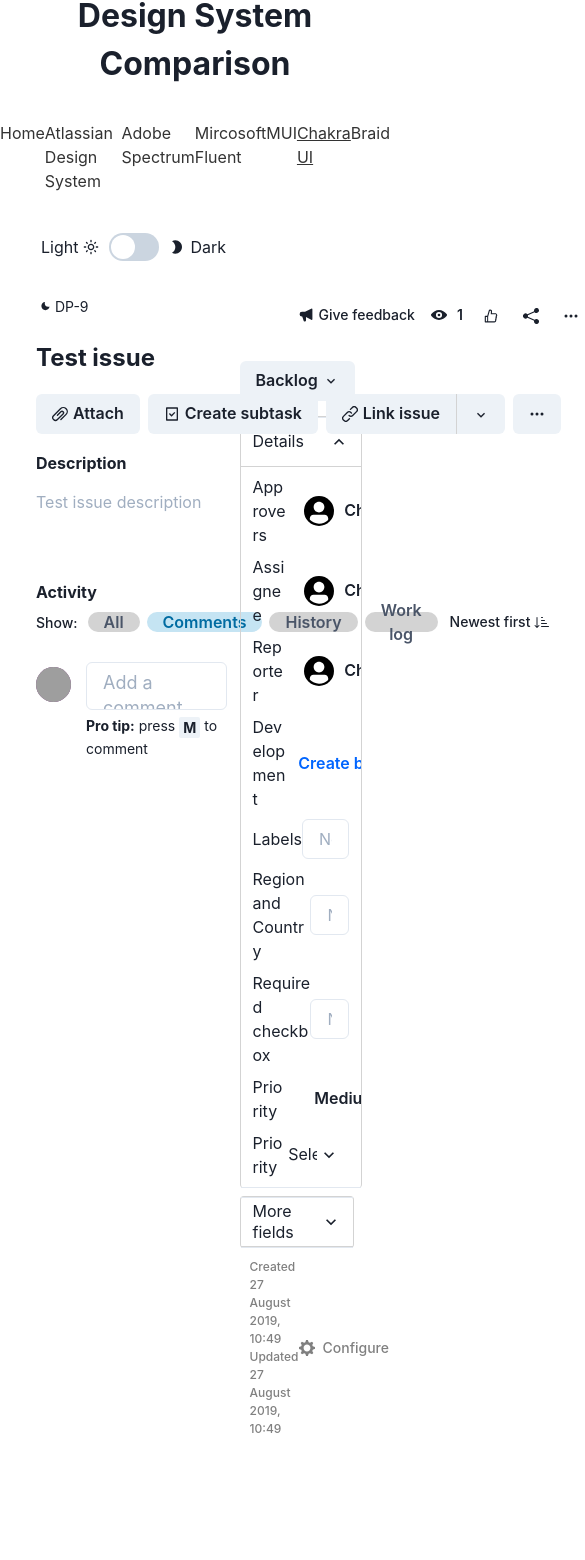
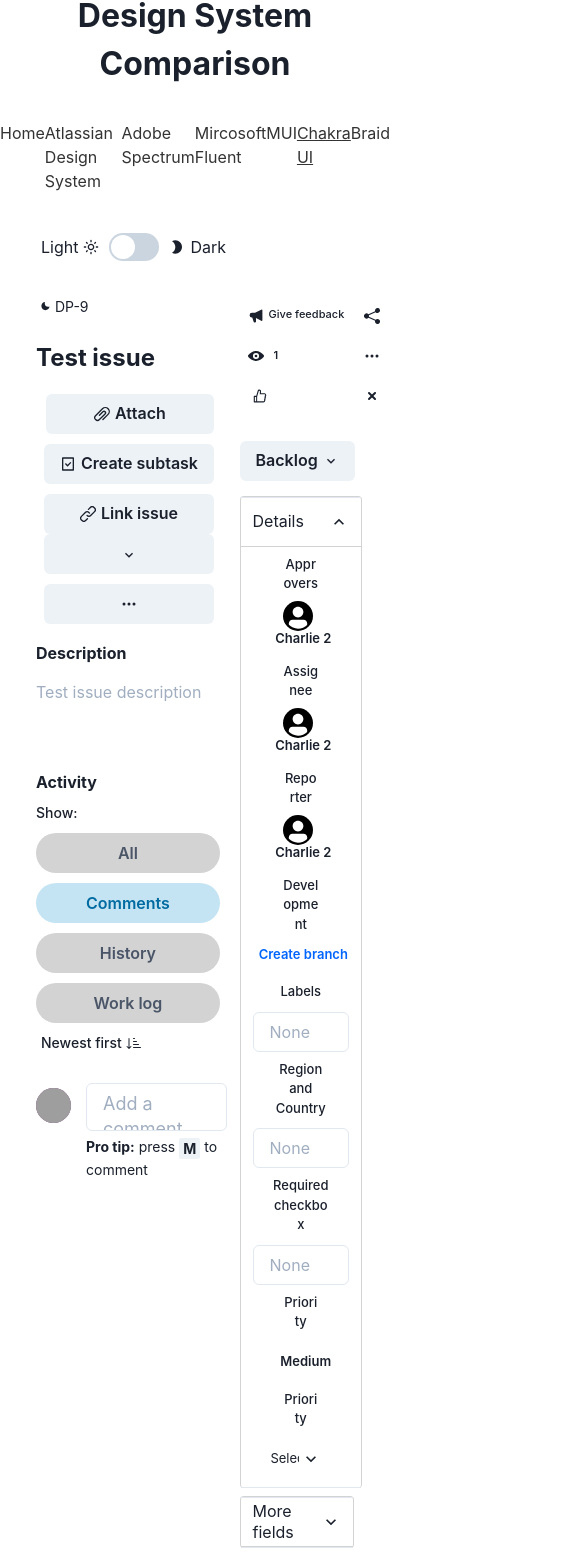
Before and after one commit to ArtOfFeed/design_systems_compare, a React (Create React App) app: page /chakra in a window 390 px wide. Shown: the top 1560 px of the page, 585 px wide, since content can reach past the window. Before the commit the page ends 1468 px from the top, so only its background shows below. Built offline with nearby package versions, Linux system fonts and the light colour scheme; grey boxes are pictures that could not be loaded; what @fluentui/react would draw is missing.

Commit message:
Responsiveness has been added

```diff
--- a/src/issue-view/Chakra/components/Actions.js
+++ b/src/issue-view/Chakra/components/Actions.js
@@ -1,6 +1,6 @@
 import React from 'react';
 
-import { Flex, Input, Button, ButtonGroup, Box, Menu, MenuButton, MenuList, MenuItem, Text } from '@chakra-ui/react';
+import { Flex, Input, Button, ButtonGroup, Box, Menu, MenuButton, MenuList, MenuItem, Text, Center } from '@chakra-ui/react';
 import { AttachmentIcon, LinkIcon, ChevronDownIcon, AddIcon } from '@chakra-ui/icons';
 import { BsThreeDots } from 'react-icons/bs';
 import { RiTaskLine } from 'react-icons/ri';
@@ -10,30 +10,28 @@
 const Actions = () => {
     return (
         <Flex alignItems="center">
-            <ButtonGroup>
-                <Button>
+            <ButtonGroup flexDirection={{sm: "column", md: "column", lg: "row"}}>
+                <Button mb={{sm: "10px", md: "10px"}} ml={{sm: "10px", md: "10px", lg: "0"}}>
                     <Input type="file" id="attach" display="none"></Input>
                     <AttachmentIcon />
                     <Box as="label" htmlFor="attach" pl="5px" cursor="pointer">Attach</Box>
                 </Button>
-                <Button>
+                <Button mb={{sm: "10px", md: "10px"}}>
                     <RiTaskLine />
                     <Box as="span" pl="5px">Create subtask</Box>
                 </Button>
-                <Button borderRightRadius="0" borderRight="1px solid lightgray">
+                <Button borderRightRadius={{lg: "0"}} borderRight={{sm: 0, md: 0, lg: "1px solid lightgray"}}>
                     <LinkIcon />
                     <Box as="span" pl="5px">Link issue</Box>
                 </Button>
                 <Menu>
-                    <MenuButton ml="0 !important" borderLeftRadius="0" as={Button} >
+                    <MenuButton ml={{lg: "0 !important"}} borderLeftRadius={{lg: "0"}} as={Button} mb={{sm: "10px", md: "10px"}}>
                         <ChevronDownIcon />
                     </MenuButton>
                     <MenuList>
                         <MenuItem>
-                            {/* <Flex alignItems="center"> */}
-                                <CgNotes />
-                                <Text pl="8px" fontWeight="medium" fontSize="14px">Link Confluence page</Text>
-                            {/* </Flex> */}
+                            <CgNotes />
+                            <Text pl="8px" fontWeight="medium" fontSize="14px">Link Confluence page</Text>
                         </MenuItem>
                         <MenuItem>
                             <Flex alignItems="center">
@@ -44,8 +42,10 @@
                     </MenuList>
                 </Menu>
                 <Menu>
-                    <MenuButton as={Button} >
-                        <BsThreeDots />
+                    <MenuButton as={Button}>
+                        <Center>
+                            <BsThreeDots />
+                        </Center>
                     </MenuButton>
                     <MenuList>
                         <MenuItem>
--- a/src/issue-view/Chakra/components/Activity.js
+++ b/src/issue-view/Chakra/components/Activity.js
@@ -14,16 +14,16 @@
             </Box>
             <Box mt="10px" w="100%">
                 <Tabs variant="soft-rounded" colorScheme="telegram" display="flex" alignItems="center" flexDirection="column" w="100%" defaultIndex={1}>
-                    <TabList h="20px" display="flex" w="100%">
-                        <Box display="flex" justifyContent="space-between">
-                            <Box as="span" mr="10px" fontWeight="medium">Show:</Box>
-                            <Tab bg="lightgray" mr="7px">All</Tab>
-                            <Tab bg="lightgray" mr="7px">Comments</Tab>
-                            <Tab bg="lightgray" mr="7px">History</Tab>
-                            <Tab bg="lightgray" mr="7px">Work log</Tab>
+                    <TabList w="100%" display="flex" h={{sm: "100%", md: "100%", lg: "20px"}} flexDirection={{sm: "column", md: "column", lg: "row"}}>
+                        <Box display="flex" justifyContent="space-between" flexDirection={{sm: "column", md: "column", lg: "row"}}>
+                            <Box as="span" mr="10px" fontWeight="medium" mb={{sm: "10px", md: "10px", lg: 0}}>Show:</Box>
+                            <Tab bg="lightgray" mr="7px" mb={{sm: "10px", md: "10px", lg: 0}}>All</Tab>
+                            <Tab bg="lightgray" mr="7px" mb={{sm: "10px", md: "10px", lg: 0}}>Comments</Tab>
+                            <Tab bg="lightgray" mr="7px" mb={{sm: "10px", md: "10px", lg: 0}}>History</Tab>
+                            <Tab bg="lightgray" mr="7px" mb={{sm: "10px", md: "10px", lg: 0}}>Work log</Tab>
                         </Box>
                         <Spacer />
-                        <Box display="flex" alignItems="center">
+                        <Flex alignItems="center">
                             <IconButton
                                 variant="ghost"
                                 colorScheme="gray"
@@ -37,7 +37,7 @@
                                     </Flex>
                                 }
                             />
-                        </Box>
+                        </Flex>
                     </TabList>
                     <TabPanels>
                         <TabPanel p="0">
--- a/src/issue-view/Chakra/components/Details.js
+++ b/src/issue-view/Chakra/components/Details.js
@@ -24,120 +24,120 @@
                         </Heading>
                         <AccordionPanel p="8px 12px">
                             <VStack>
-                                <Flex w="100%" alignItems="center">
-                                    <Text w="37%">Approvers</Text>
+                                <Flex w="100%" alignItems="center" flexDirection={{sm: "column", md: "row"}} mb={{sm: "10px", md: "0"}}>
+                                    <Text w="37%" textAlign={{sm: "center", md: "left"}} fontSize={{sm: "13px"}} fontWeight={{sm: "medium"}} mb={{sm: "10px"}}>Approvers</Text>
                                     <Menu>
                                         <MenuButton w="63%" as={Button} bg="inherit">
-                                            <Flex alignItems="center" flexDirection="flex-start">
+                                            <Flex alignItems="center" flexDirection={{sm: "column", md: "row"}}>
                                                 <Avatar w="30px" h="30px" mr="5px" bg="black" />
-                                                <Box as="span" pl="5px">Charlie 2</Box>
+                                                <Box as="span" pl="5px" fontSize={{sm: '13px'}}>Charlie 2</Box>
                                             </Flex>
                                         </MenuButton>
                                         <MenuList>
                                             <MenuItem>
-                                                <Flex alignItems="center" flexDirection="flex-start">
+                                                <Flex alignItems="center" flexDirection={{sm: "column", md: "row"}}>
                                                     <Avatar w="30px" h="30px" mr="5px" bg="blue" />
-                                                    <Box as="span" pl="5px">Charlie 1</Box>
+                                                    <Box as="span" pl="5px" fontSize={{sm: "13px"}}>Charlie 1</Box>
                                                 </Flex>
                                             </MenuItem>
                                             <MenuItem>
-                                                <Flex alignItems="center" flexDirection="flex-start">
+                                                <Flex alignItems="center" flexDirection={{sm: "column", md: "row"}}>
                                                     <Avatar w="30px" h="30px" mr="5px" bg="green" />
-                                                    <Box as="span" pl="5px">Charlie 3</Box>
+                                                    <Box as="span" pl="5px" fontSize={{sm: "13px"}}>Charlie 3</Box>
                                                 </Flex>
                                             </MenuItem>
                                         </MenuList>
                                     </Menu>
                                 </Flex>
-                                <Flex w="100%" alignItems="center">
-                                    <Text w="37%">Assignee</Text>
+                                <Flex w="100%" alignItems="center" flexDirection={{sm: "column", md: "row"}} mb={{sm: "10px !important", md: "0"}}>
+                                    <Text w="37%" textAlign={{sm: "center", md: "left"}} fontSize={{sm: "13px"}} fontWeight={{sm: "medium"}} mb={{sm: "10px"}}>Assignee</Text>
                                     <Menu>
                                         <MenuButton w="63%" as={Button} bg="inherit">
-                                            <Flex alignItems="center" flexDirection="flex-start">
+                                            <Flex alignItems="center" flexDirection={{sm: "column", md: "row"}}>
                                                 <Avatar w="30px" h="30px" mr="5px" bg="black" />
-                                                <Box as="span" pl="5px">Charlie 2</Box>
+                                                <Box as="span" pl="5px" fontSize={{sm: "13px"}}>Charlie 2</Box>
                                             </Flex>
                                         </MenuButton>
                                         <MenuList>
                                             <MenuItem>
-                                                <Flex alignItems="center" flexDirection="flex-start">
+                                                <Flex alignItems="center" flexDirection={{sm: "column", md: "row"}}>
                                                     <Avatar w="30px" h="30px" mr="5px" bg="blue" />
-                                                    <Box as="span" pl="5px">Charlie 1</Box>
+                                                    <Box as="span" pl="5px" fontSize={{sm: "13px"}}>Charlie 1</Box>
                                                 </Flex>
                                             </MenuItem>
                                             <MenuItem>
-                                                <Flex alignItems="center" flexDirection="flex-start">
+                                                <Flex alignItems="center" flexDirection={{sm: "column", md: "row"}}>
                                                     <Avatar w="30px" h="30px" mr="5px" bg="green" />
-                                                    <Box as="span" pl="5px">Charlie 3</Box>
+                                                    <Box as="span" pl="5px" fontSize={{sm: "13px"}}>Charlie 3</Box>
                                                 </Flex>
                                             </MenuItem>
                                         </MenuList>
                                     </Menu>
                                 </Flex>
-                                <Flex w="100%" alignItems="center">
-                                <Text w="37%">Reporter</Text>
+                                <Flex w="100%" alignItems="center" flexDirection={{sm: "column", md: "row"}} mb={{sm: "10px !important", md: "0"}}>
+                                    <Text w="37%" textAlign={{sm: "center", md: "left"}} fontSize={{sm: "13px"}} fontWeight={{sm: "medium"}} mb={{sm: "10px"}}>Reporter</Text>
                                     <Menu>
                                         <MenuButton w="63%" as={Button} bg="inherit">
-                                            <Flex alignItems="center" flexDirection="flex-start">
+                                            <Flex alignItems="center" flexDirection={{sm: "column", md: "row"}}>
                                                 <Avatar w="30px" h="30px" mr="5px" bg="black" />
-                                                <Box as="span" pl="5px">Charlie 2</Box>
+                                                <Box as="span" pl="5px" fontSize={{sm: "13px"}}>Charlie 2</Box>
                                             </Flex>
                                         </MenuButton>
                                         <MenuList>
                                             <MenuItem>
-                                                <Flex alignItems="center" flexDirection="flex-start">
+                                                <Flex alignItems="center" flexDirection={{sm: "column", md: "row"}}>
                                                     <Avatar w="30px" h="30px" mr="5px" bg="blue" />
-                                                    <Box as="span" pl="5px">Charlie 1</Box>
+                                                    <Box as="span" pl="5px" fontSize={{sm: "13px"}}>Charlie 1</Box>
                                                 </Flex>
                                             </MenuItem>
                                             <MenuItem>
-                                                <Flex alignItems="center" flexDirection="flex-start">
+                                                <Flex alignItems="center" flexDirection={{sm: "column", md: "row"}}>
                                                     <Avatar w="30px" h="30px" mr="5px" bg="green" />
-                                                    <Box as="span" pl="5px">Charlie 3</Box>
+                                                    <Box as="span" pl="5px" fontSize={{sm: "13px"}}>Charlie 3</Box>
                                                 </Flex>
                                             </MenuItem>
                                         </MenuList>
                                     </Menu>
                                 </Flex>
-                                <Flex w="100%" alignItems="center">
-                                    <Text w="37%">Development</Text>
+                                <Flex w="100%" alignItems="center" flexDirection={{sm: "column", md: "row"}} mb={{sm: "10px", md: "0"}}>
+                                    <Text w="37%" textAlign={{sm: "center", md: "left"}} fontSize={{sm: "13px"}} fontWeight={{sm: "medium"}}>Development</Text>
                                     <Flex w="63%" h="40px" _hover={{bg: "hover.gray", borderRadius: "5px"}} p="5px" _focus={{boxShadow: "none !important"}}>
-                                        <Button variant="link" w="100%" display="flex" justifyContent="flex-start">
+                                        <Button variant="link" w="100%" display="flex" justifyContent={{sm: "center", md: "flex-start"}}>
                                             <AiOutlineBranches />
-                                            <Link pl="5px" color="#0065FF">Create branch</Link>
+                                            <Link pl="5px" color="#0065FF" fontSize={{sm: "13px"}}>Create branch</Link>
                                         </Button>
                                     </Flex>
                                 </Flex>
-                                <Flex w="100%" alignItems="center">
-                                    <Text w="60%">Labels</Text>
+                                <Flex w="100%" alignItems="center" flexDirection={{sm: "column", md: "row"}} mb={{sm: "10px", md: "0"}}>
+                                    <Text w="60%" textAlign={{sm: "center", md: "left"}} mb={{sm: "10px"}} fontSize={{sm: "13px"}} fontWeight={{sm: "medium"}}>Labels</Text>
                                     <Input placeholder="None" />
                                 </Flex>
-                                <Flex w="100%" alignItems="center">
-                                    <Text w="60%">Region and Country</Text>
+                                <Flex w="100%" alignItems="center" flexDirection={{sm: "column", md: "row"}} mb={{sm: "10px", md: "0"}}>
+                                    <Text w="60%" textAlign={{sm: "center", md: "left"}} mb={{sm: "10px"}} fontSize={{sm: "13px"}} fontWeight={{sm: "medium"}}>Region and Country</Text>
                                     <Input placeholder="None" />
                                 </Flex>
-                                <Flex w="100%" alignItems="center">
-                                    <Text w="60%">Required checkbox</Text>
+                                <Flex w="100%" alignItems="center" flexDirection={{sm: "column", md: "row"}} mb={{sm: "10px", md: "0"}}>
+                                    <Text w="60%" textAlign={{sm: "center", md: "left"}} mb={{sm: "10px"}} fontSize={{sm: "13px"}} fontWeight={{sm: "medium"}}>Required checkbox</Text>
                                     <Input placeholder="None" />
                                 </Flex>
-                                <Flex w="100%" alignItems="center">
-                                    <Text w="37%">Priority</Text>
+                                <Flex w="100%" alignItems="center" flexDirection={{sm: "column", md: "row"}} mb={{sm: "10px", md: "0"}}>
+                                    <Text w="37%" textAlign={{sm: "center", md: "left"}} mb={{sm: "10px"}} fontSize={{sm: "13px"}} fontWeight={{sm: "medium"}}>Priority</Text>
                                     <Menu>
                                         <MenuButton w="63%" as={Button} bg="inherit">
-                                            <Flex alignItems="center" flexDirection="flex-start">
+                                            <Flex alignItems="center" justifyContent={{sm: "center", md: "flex-start"}}>
                                                 <FcMediumPriority />
-                                                <Box as="span" pl="10px">Medium</Box>
+                                                <Box as="span" pl="10px" fontSize={{sm: "13px"}}>Medium</Box>
                                             </Flex>
                                         </MenuButton>
                                         <MenuList>
                                             <MenuItem>
-                                                <Flex alignItems="center" flexDirection="flex-start">
+                                                <Flex alignItems="center">
                                                     <FcLowPriority />
                                                     <Box as="span" pl="10px">Low</Box>
                                                 </Flex>
                                             </MenuItem>
                                             <MenuItem>
-                                                <Flex alignItems="center" flexDirection="flex-start">
+                                                <Flex alignItems="center">
                                                     <FcHighPriority />
                                                     <Box as="span" pl="10px">High</Box>
                                                 </Flex>
@@ -145,9 +145,9 @@
                                         </MenuList>
                                     </Menu>
                                 </Flex>
-                                <Flex w="100%" alignItems="center">
-                                    <Text w="37%">Priority</Text>
-                                    <Select w="63%" height="40px" placeholder="Select option" variant="unstyled" cursor="pointer" _hover={{bg: "hover.gray"}}>
+                                <Flex w="100%" alignItems="center" flexDirection={{sm: "column", md: "row"}} mb={{sm: "10px", md: "0"}}>
+                                    <Text w="37%" textAlign={{sm: "center", md: "left"}} mb={{sm: "10px"}} fontSize={{sm: "13px"}} fontWeight={{sm: "medium"}}>Priority</Text>
+                                    <Select w="63%" height="40px" placeholder="Select option" variant="unstyled" cursor="pointer" _hover={{bg: "hover.gray"}} fontSize={{sm: "13px"}}>
                                         <option value="option1">
                                             Medium
                                         </option>
@@ -175,8 +175,8 @@
                         </Heading>
                         <AccordionPanel p="8px 12px">
                             <VStack>
-                                <Flex w="100%" h="40px" alignItems="center">
-                                    <Text w="37%">Story points</Text>
+                                <Flex w="100%" alignItems="center" flexDirection={{sm: "column", md: "row"}} mb={{sm: "10px", md: "0"}}>
+                                    <Text w="37%" textAlign={{sm: "center", md: "left"}} mb={{sm: "10px"}} fontSize={{sm: "13px"}} fontWeight={{sm: "medium"}}>Story points</Text>
                                     <NumberInput min={0} w="63%">
                                         <NumberInputField id="amount" />
                                         <NumberInputStepper>
@@ -185,12 +185,12 @@
                                         </NumberInputStepper>
                                     </NumberInput>
                                 </Flex>
-                                <Flex w="100%" h="40px" alignItems="center">
-                                    <Text w="60%">Original estimate</Text>
+                                <Flex w="100%" alignItems="center" flexDirection={{sm: "column", md: "row"}} mb={{sm: "10px", md: "0"}}>
+                                    <Text w="60%" textAlign={{sm: "center", md: "left"}} mb={{sm: "10px"}} fontSize={{sm: "13px"}} fontWeight={{sm: "medium"}}>Original estimate</Text>
                                     <Input placeholder="None" />
                                 </Flex>
-                                <Flex w="100%" h="40px" alignItems="center">
-                                    <Text w="38%">Time tracking</Text>
+                                <Flex w="100%" alignItems="center" flexDirection={{sm: "column", md: "row"}} mb={{sm: "10px", md: "0"}}>
+                                    <Text w="38%" textAlign={{sm: "center", md: "left"}} mb={{sm: "10px"}} fontSize={{sm: "13px"}} fontWeight={{sm: "medium"}}>Time tracking</Text>
                                     <Progress w="62%" value={20} size="xs" colorScheme="gray" />
                                 </Flex>
                             </VStack>
--- a/src/issue-view/Chakra/components/FeedbackActions.js
+++ b/src/issue-view/Chakra/components/FeedbackActions.js
@@ -8,8 +8,9 @@
 
 const FeedbackActions = () => {
     return (
-        <Flex ml="50px" mb="25px">
-            <Box>
+        <Flex mb="25px" ml={{md: 0, lg: "50px"}}>
+            <Flex flexDirection={{sm: "column", md: "row"}}>
+                <Box mr={{sm: "0", md: "10px"}}>
                     <IconButton
                         variant="ghost"
                         colorScheme="gray"
@@ -17,27 +18,27 @@
                         icon={
                             <Flex p="8px">
                                 <HiSpeakerphone />
-                            <Text pl="5px" fontWeight="medium" fontSize="14px">Give feedback</Text>
+                                <Text pl="5px" fontWeight="medium" fontSize={{sm: "11px", md: "14px"}}>Give feedback</Text>
                             </Flex>
                         }
                     />
                 </Box>
                 <Spacer />
-            <Box>
+                <Box mr={{sm: "0", md: "10px"}}>
                     <IconButton
                         variant="ghost"
                         colorScheme="gray"
                         aria-label="Call Sage"
                         icon={
-                        <Flex p="8px">
+                            <Flex p="8px" justifyContent="center" alignItems="center">
                                 <ViewIcon />
-                            <Text pl="10px" fontSize="14px">1</Text>
+                                <Text pl="10px" fontSize={{sm: "11px", md: "14px"}}>1</Text>
                             </Flex>
                         }
                     />
                 </Box>
                 <Spacer />
-            <Box>
+                <Box mr={{sm: "0", md: "10px"}}>
                     <IconButton
                         variant="ghost"
                         colorScheme="gray"
@@ -45,8 +46,9 @@
                         icon={<AiOutlineLike />}
                     />
                 </Box>
-            <Spacer />
-            <Box>
+            </Flex>
+            <Flex flexDirection={{sm: "column", md: "row"}}>
+                <Box mr={{sm: "0", md: "10px"}}>
                     <IconButton
                         variant="ghost"
                         colorScheme="gray"
@@ -55,7 +57,7 @@
                     />
                 </Box>
                 <Spacer />
-            <Box>
+                <Box mr={{sm: "0", md: "10px"}}>
                     <Menu>
                         <MenuButton as={Button} bg="inherit" p="0" >
                             <Flex justifyContent="center">
@@ -118,7 +120,7 @@
                     </Menu>
                 </Box>
                 <Spacer />
-            <Box>
+                <Box mr={{sm: "0", md: "10px"}}>
                     <IconButton
                         variant="ghost"
                         colorScheme="gray"
@@ -127,6 +129,7 @@
                     />
                 </Box>
             </Flex>
+        </Flex>
     );
 };
 
--- a/src/issue-view/Chakra/index.js
+++ b/src/issue-view/Chakra/index.js
@@ -17,6 +17,13 @@
             gray: "rgb(235, 236, 240)"
           },
         },
+        breakpoints: {
+            sm: '320px',
+            md: '768px',
+            lg: '960px',
+            xl: '1200px',
+            '2xl': '1536px',
+        }
     });
 
     return (
@@ -27,10 +34,10 @@
                 </Box>
                 <Flex m="20px">
                     <Box w="60%" fontSize="14px">
-                        <Box display="flex" alignItems="center" mb="25px" pl="5px">
+                        <Flex alignItems="center" mb="25px" pl="5px">
                             <MoonIcon pr="5px"/>
                             <Text>DP-9</Text>
-                        </Box>
+                        </Flex>
                         <Heading as="h1" size="lg" mb="20px" textAlign="start">Test issue</Heading>
                         <Actions />
                         <Description />
```
Lines whose indentation alone changed are shown as unchanged.
